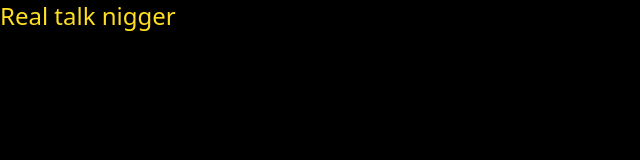
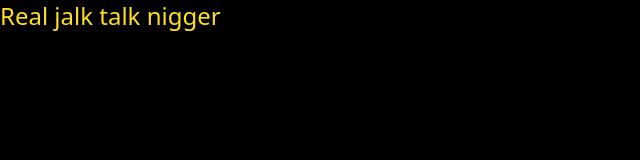
Before and after one commit to MHassan0000/Recoil, a Next.js app: page / in a window 1280 px wide. Shown: the top 160 px of the page, without its empty margins (0-640 px from the left). Built offline with nearby package versions, Linux system fonts and the light colour scheme.

Commit message:
Update page.tsx

```diff
--- a/app/page.tsx
+++ b/app/page.tsx
@@ -2,7 +2,7 @@ import React from 'react'
 
 const page = () => {
   return (
-    <div className='text-2xl text-yellow-300'>Real talk nigger</div>
+    <div className='text-2xl text-yellow-300'>Real jalk talk nigger</div>
   )
 }
 
```
